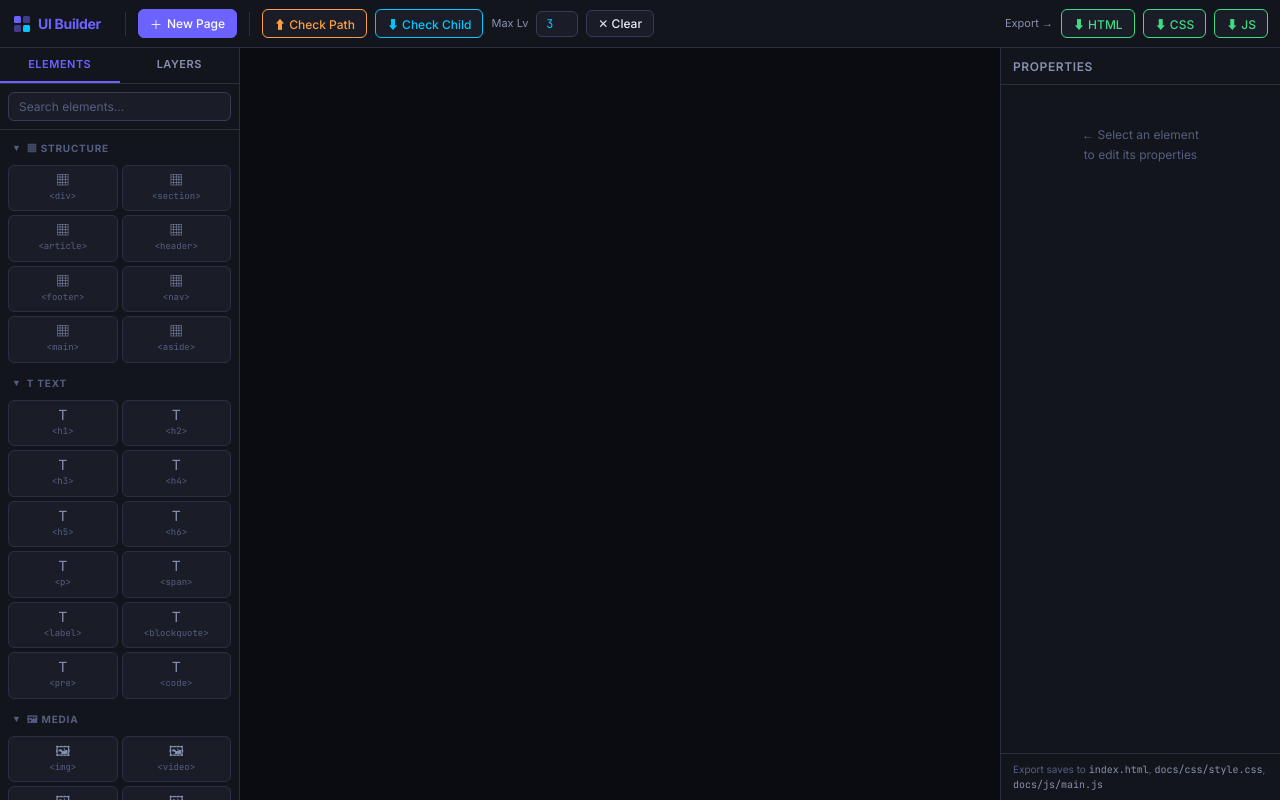
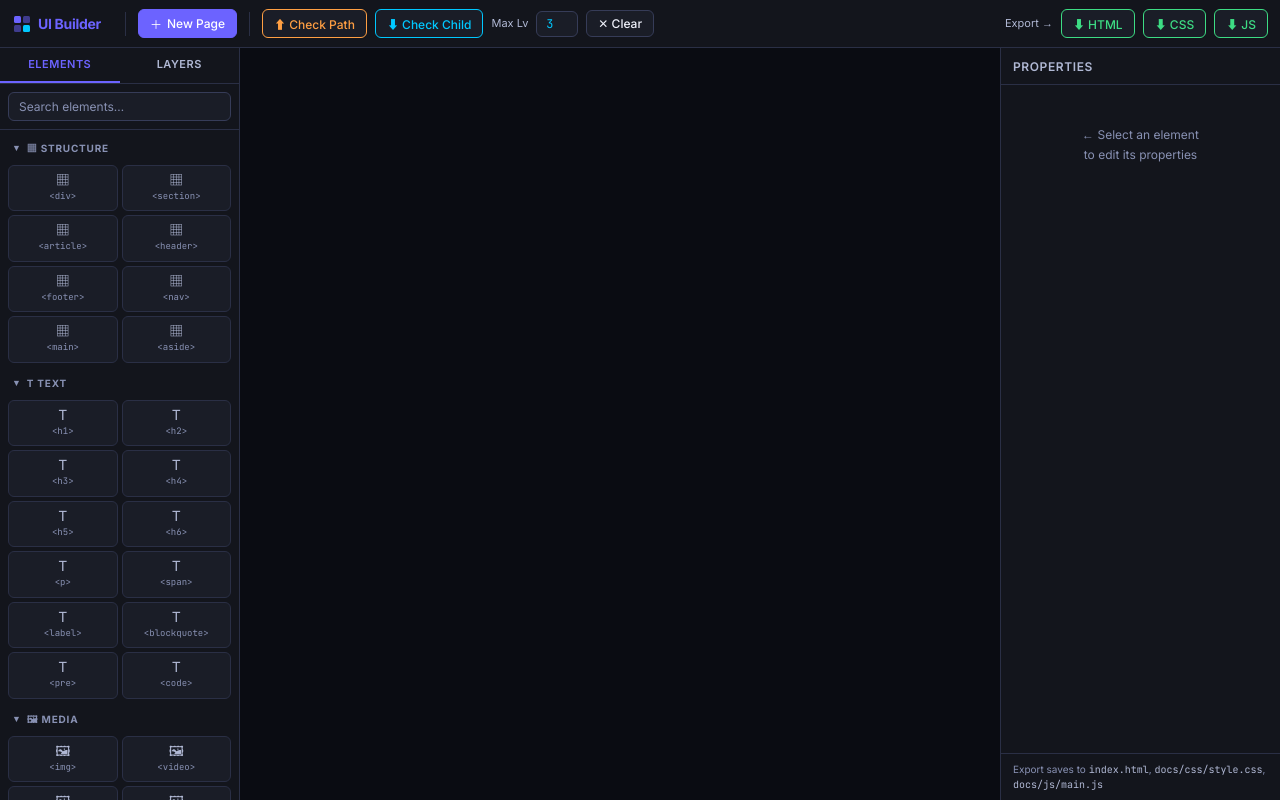
Before and after one commit to Penter429/UI, a plain HTML site: page docs/index.html in a window 1280 px wide. Drawn offline with Linux system fonts and the light colour scheme.

Commit message:
change colar

```diff
--- a/docs/app.css
+++ b/docs/app.css
@@ -21,9 +21,9 @@
   --green:        #3ddc84;
   --orange:       #ff9f43;
   --red:          #ff6b6b;
-  --text-primary: #e8eaf6;
-  --text-sec:     #8890b0;
-  --text-dim:     #555e82;
+  --text-primary: #eef0fa;
+  --text-sec:     #b0b8d4;
+  --text-dim:     #8891b3;
   --canvas-bg:    #0a0c12;
   --sel-color:    #6c63ff;
   --path-color:   #ff9f43;
--- a/docs/js/state.js
+++ b/docs/js/state.js
@@ -164,7 +164,7 @@ function modalConfirm(title, body) {
 }
 
 /* ── Default text color for dark background ── */
-const DEFAULT_TEXT_COLOR = '#e8eaf6';
+const DEFAULT_TEXT_COLOR = '#eef0fa';
 
 /* ── Create a new element descriptor from palette item ── */
 function createElDescriptor(item, x, y, parentUid) {
```
